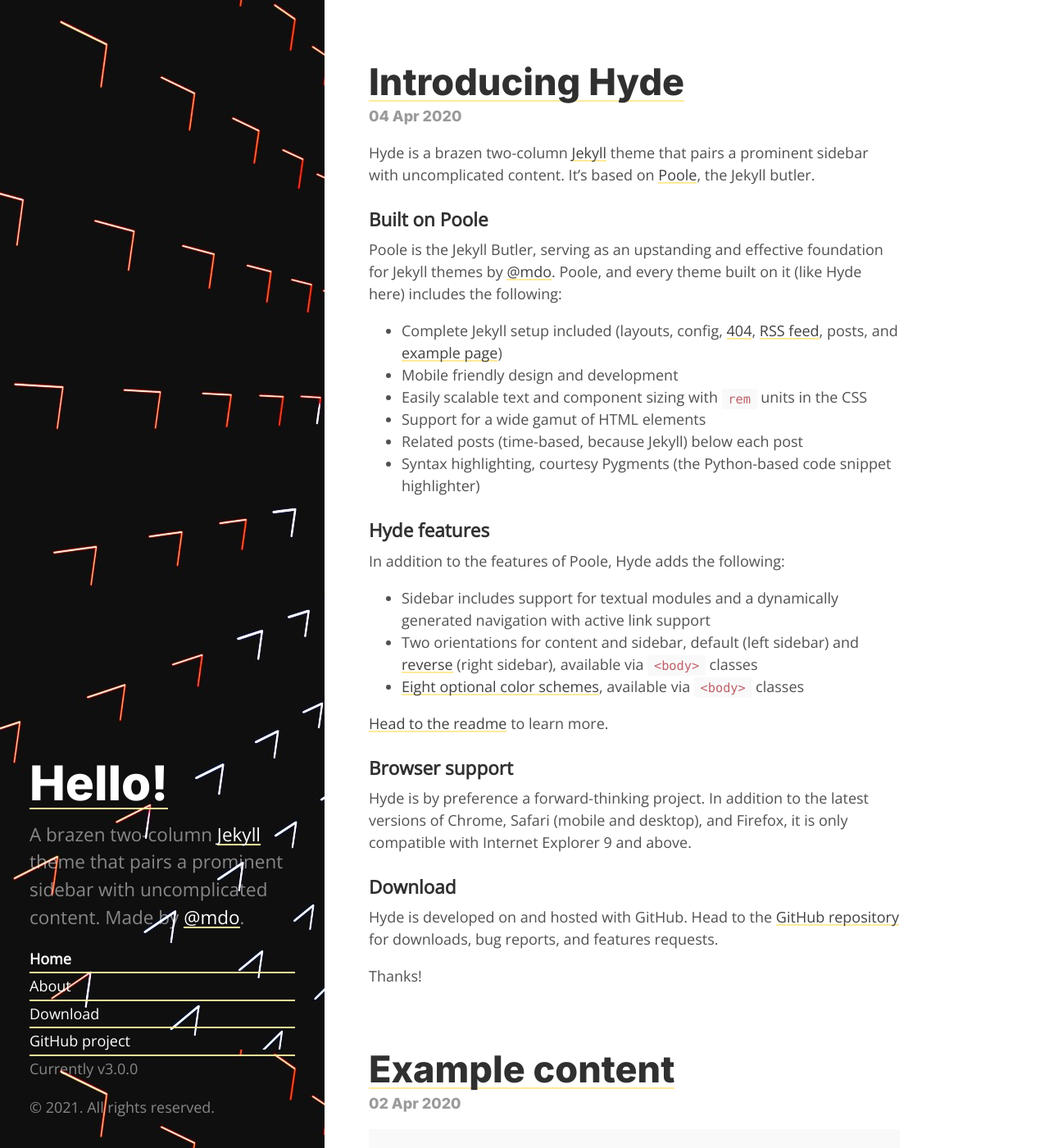
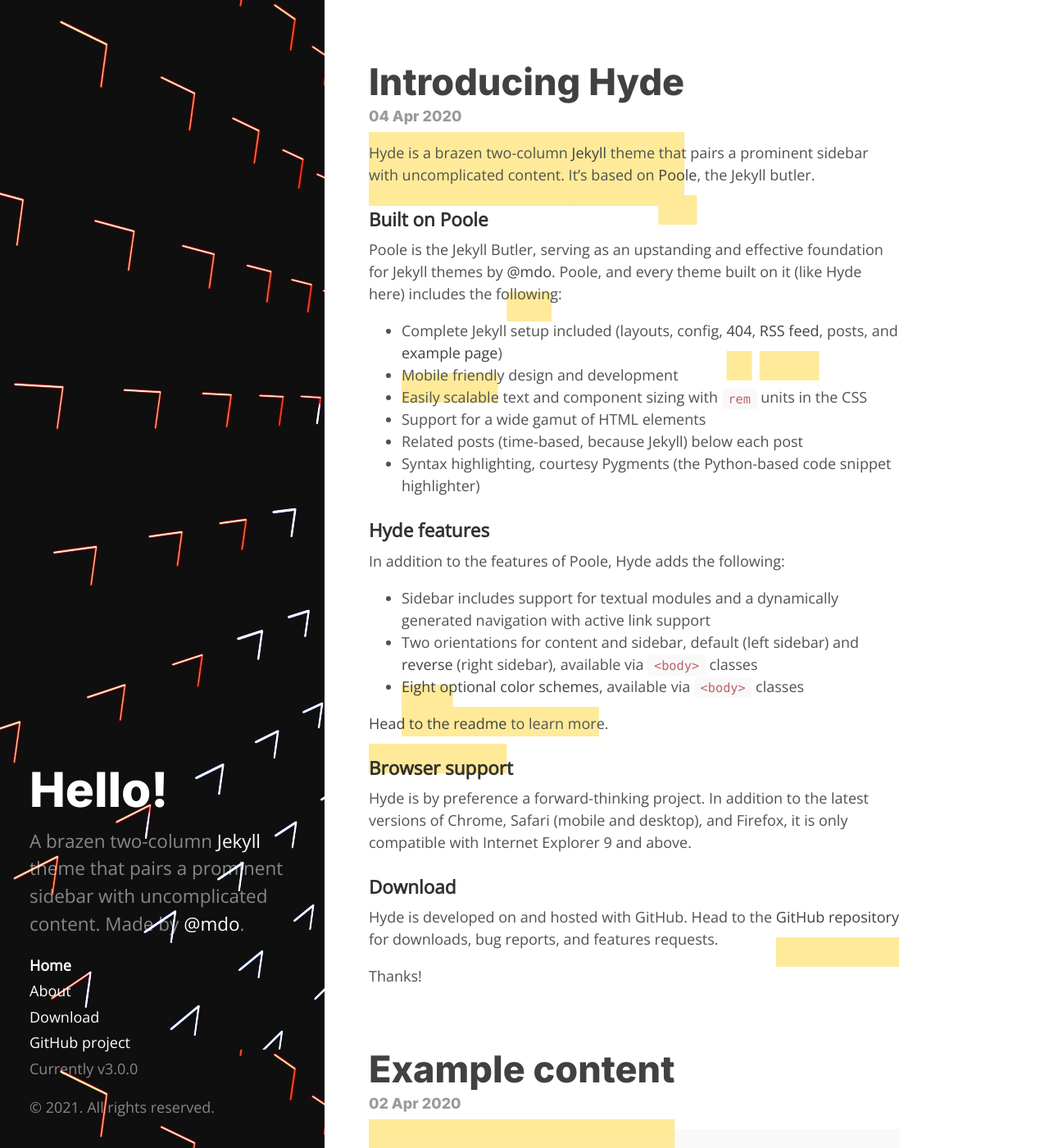
Before and after one commit to manddar/HydeIt, a Jekyll site: the page built from index.html, in a window 1280 px wide and 1400 px high. Shown: the whole window at 82% size. Built offline with Jekyll 4.4.1, drawn with Linux system fonts in a browser that asks for light colours; the list of posts is cut into pages by our own code.

Commit message:
Anchor styling

```diff
--- a/public/css/hyde.css
+++ b/public/css/hyde.css
@@ -50,27 +50,6 @@
     font-size: 18px;
   }
 }
-
-a {
-  /* font-weight: bold;
-  text-decoration: none; */
-
-  line-height: 1em;
-  display: inline-block;
-  color: #414042;
-  text-decoration: none;
-  border-bottom: solid 2px #feea99;
-  padding: 0;
-}
-a strong {
-  color: inherit;
-}
-/* `:focus` is linked to `:hover` for basic accessibility */
-a:hover,
-a:focus {
-  text-decoration: underline;
-}
-
 
 /*
  * Sidebar
@@ -161,6 +140,23 @@
 
 .post-date {
   font-family: 'Inter', sans-serif;
+}
+
+.content a {
+  text-decoration: underline 2em #feea99;
+  transition: text-decoration-color 300ms;
+  line-height: 1em;
+  display: inline-block;
+  color: #414042;
+  padding: 0;
+}
+.content a strong {
+  color: inherit;
+}
+/* `:focus` is linked to `:hover` for basic accessibility */
+.content a:hover,
+.content a:focus {
+  text-decoration-color: rgba(0, 0, 0, 1);
 }
 
 @media (min-width: 48em) {
```
